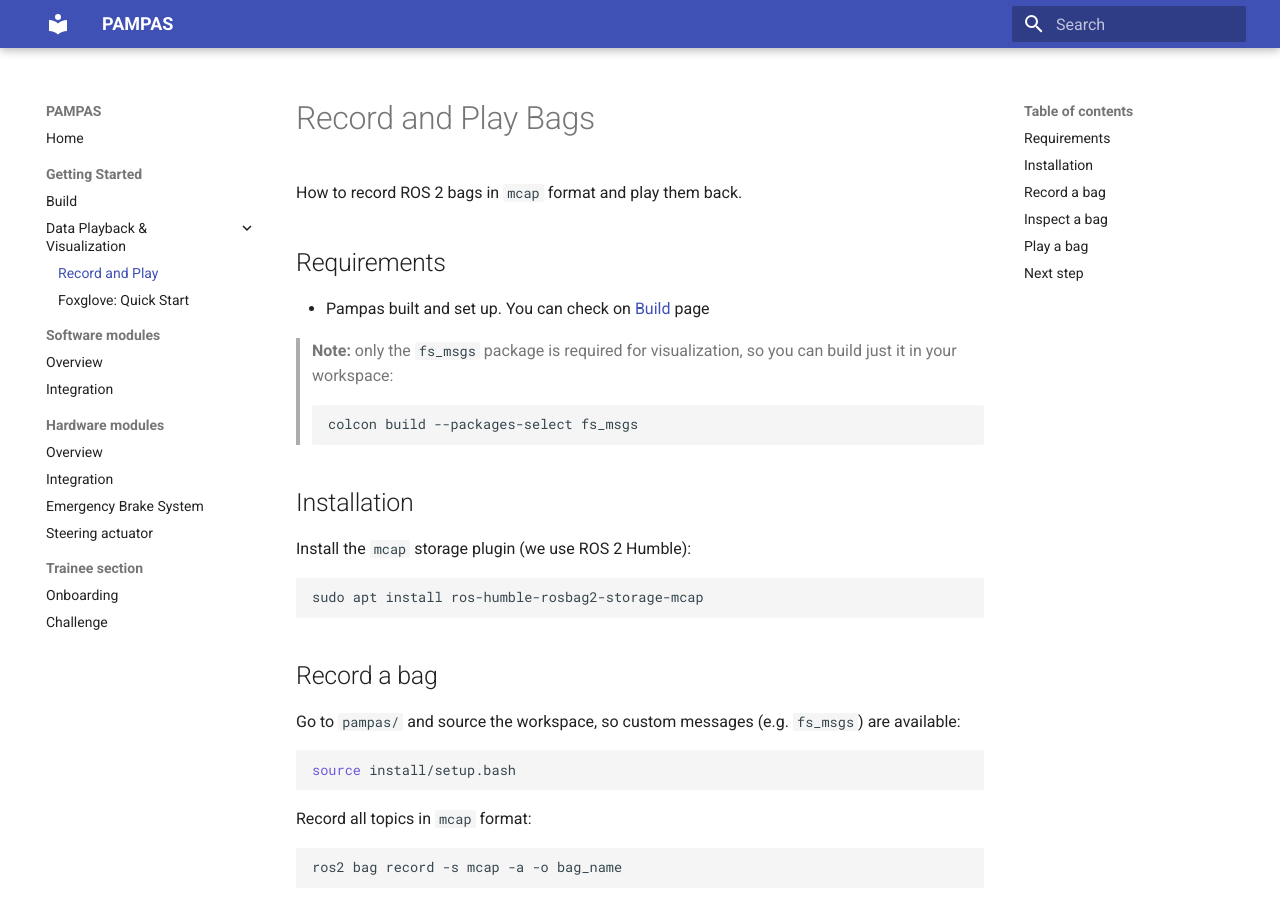
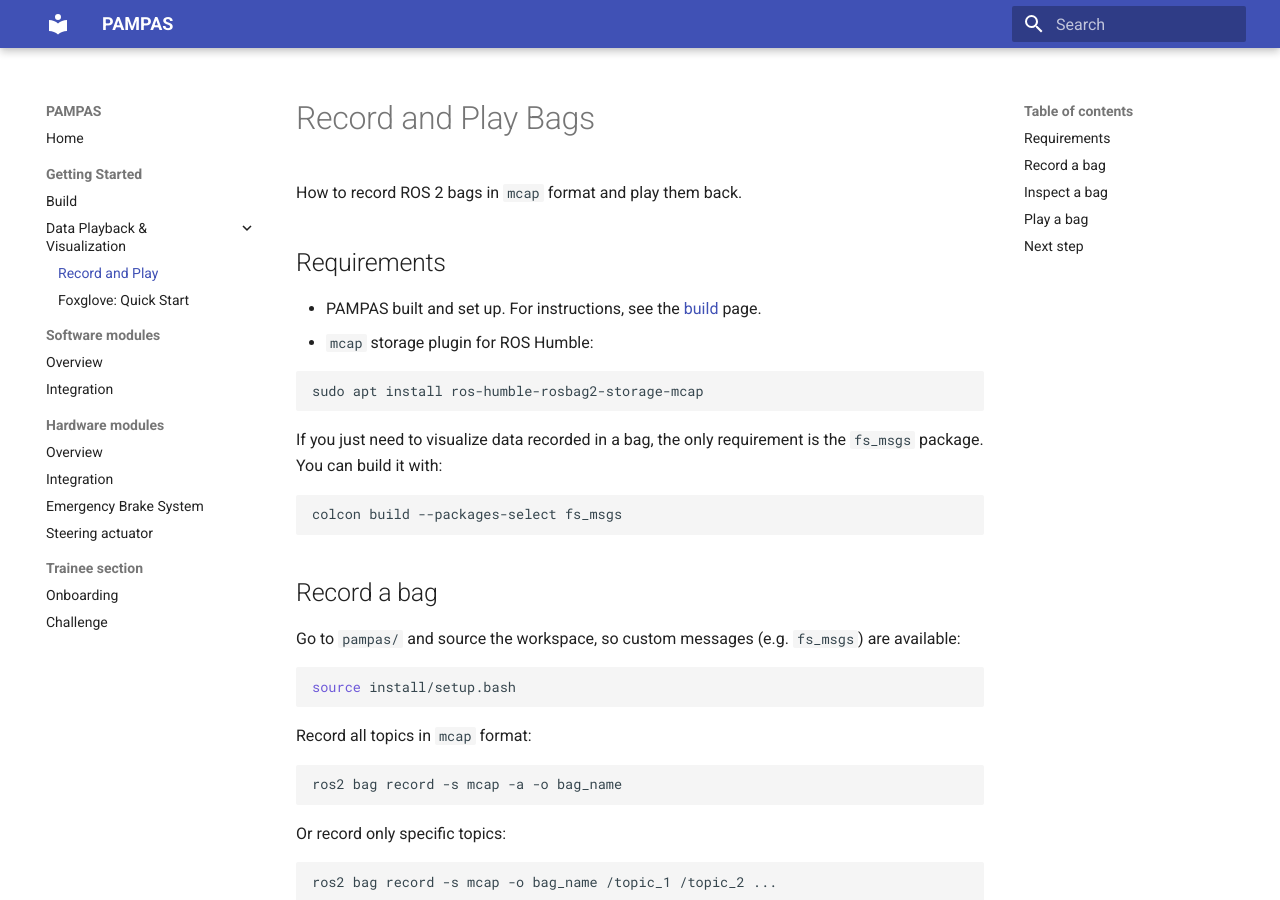
Before and after one commit to amperaufsc/pampas, an MkDocs documentation site: the page built from docs/getting-started/data-playback-&-visualization/record-and-play.md, in a window 1280 px wide and 900 px high. Built offline with MkDocs 1.6.1 and Material for MkDocs 9.7.7, drawn with Linux system fonts in a browser that asks for light colours; the version menu is left out.

Commit message:
docs: update record-and-play.md

````diff
--- a/docs/getting-started/data-playback-&-visualization/record-and-play.md
+++ b/docs/getting-started/data-playback-&-visualization/record-and-play.md
@@ -4,20 +4,17 @@ How to record ROS 2 bags in `mcap` format and play them back.
 
 ## Requirements
 
-- Pampas built and set up. You can check on [Build](../build.md) page
-
-> **Note:** only the `fs_msgs` package is required for visualization, so you can build just it in your workspace:
->
-> ```bash
-> colcon build --packages-select fs_msgs
-> ```
-
-## Installation
-
-Install the `mcap` storage plugin (we use ROS 2 Humble):
+- PAMPAS built and set up. For instructions, see the [build](../build.md) page.
+- `mcap` storage plugin for ROS Humble:
 
 ```bash
 sudo apt install ros-humble-rosbag2-storage-mcap
+```
+
+If you just need to visualize data recorded in a bag, the only requirement is the `fs_msgs` package. You can build it with:
+
+```bash
+colcon build --packages-select fs_msgs
 ```
 
 ## Record a bag
````
